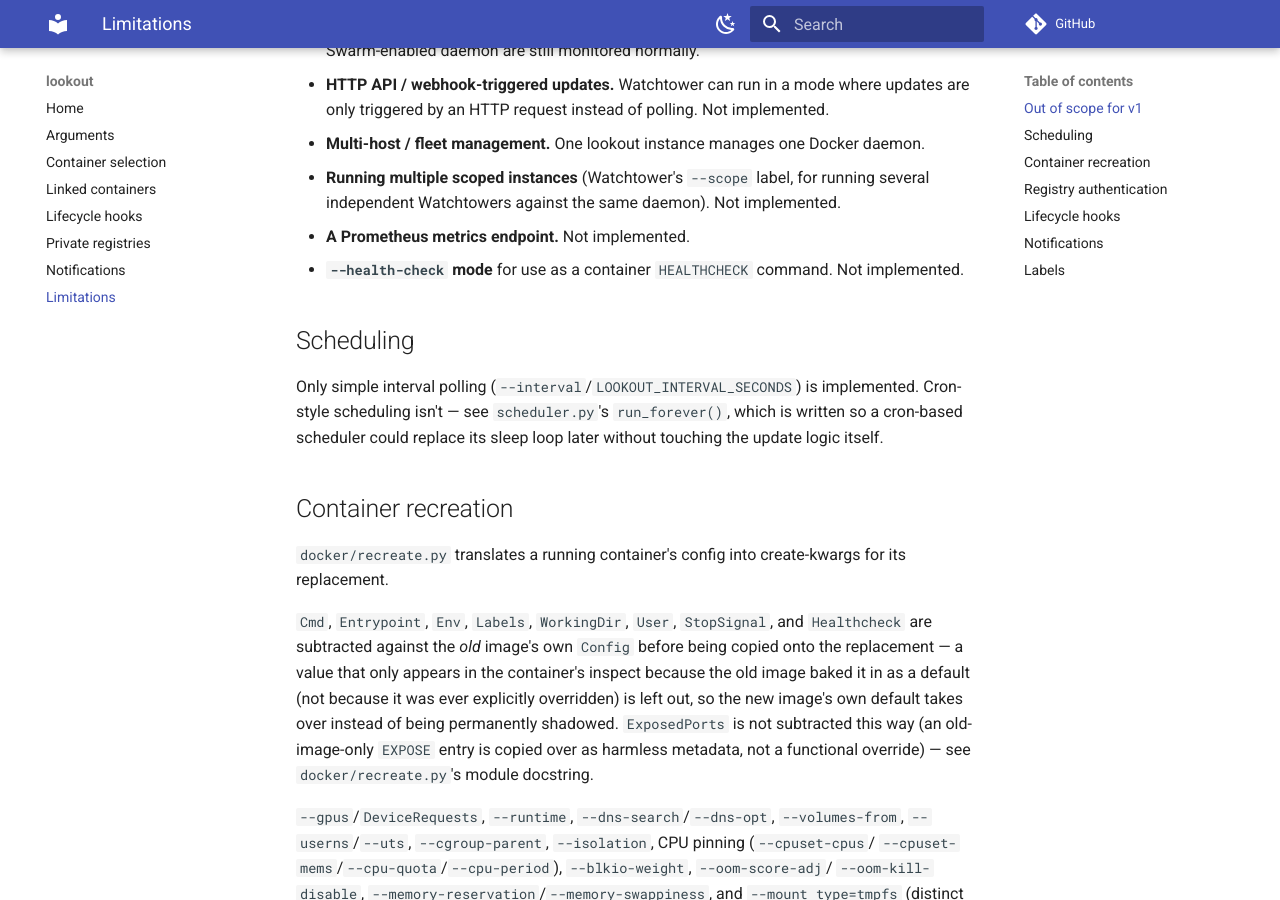
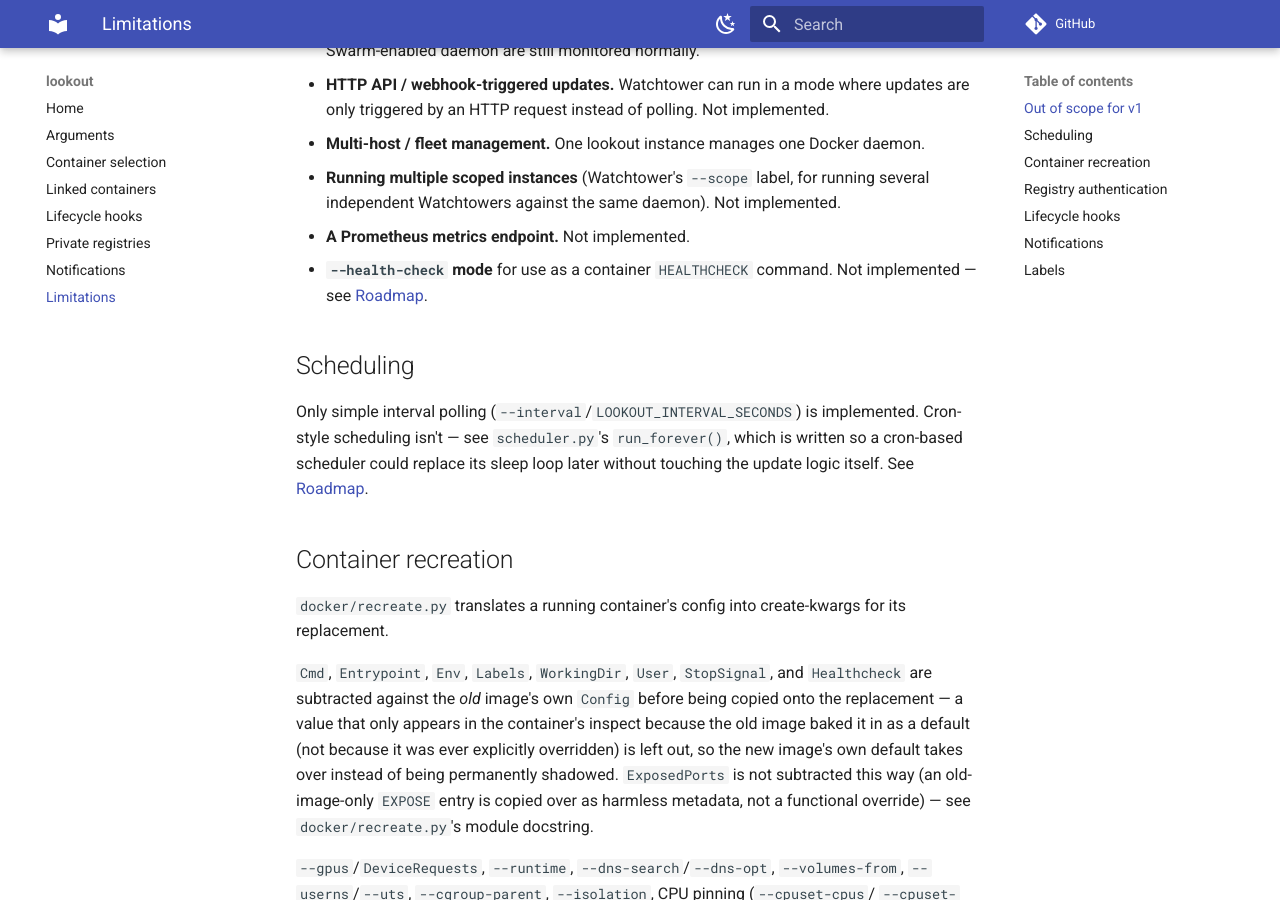
Before and after one commit to garage1118/lookout, an MkDocs documentation site: the page built from docs/limitations.md, in a window 1280 px wide and 900 px high, scrolled down 514 px. Built offline with MkDocs 1.6.1 and Material for MkDocs 9.7.7, drawn with Linux system fonts in a browser that asks for light colours; comment, search, counter and statistics services are not loaded.

Commit message:
Add ROADMAP.md with planned post-v1 features

```diff
--- a/docs/limitations.md
+++ b/docs/limitations.md
@@ -21,13 +21,15 @@
 - **Running multiple scoped instances** (Watchtower's `--scope` label, for running several
   independent Watchtowers against the same daemon). Not implemented.
 - **A Prometheus metrics endpoint.** Not implemented.
-- **`--health-check` mode** for use as a container `HEALTHCHECK` command. Not implemented.
+- **`--health-check` mode** for use as a container `HEALTHCHECK` command. Not implemented — see
+  [Roadmap](../ROADMAP.md).
 
 ## Scheduling
 
 Only simple interval polling (`--interval`/`LOOKOUT_INTERVAL_SECONDS`) is implemented. Cron-style
 scheduling isn't — see `scheduler.py`'s `run_forever()`, which is written so a cron-based scheduler
-could replace its sleep loop later without touching the update logic itself.
+could replace its sleep loop later without touching the update logic itself. See
+[Roadmap](../ROADMAP.md).
 
 ## Container recreation
 
@@ -102,7 +104,8 @@
 ## Registry authentication
 
 Credential helpers (`credHelpers`/`credsStore` in `config.json`) are not supported — see
-[Private registries](private-registries.md). Only the plain `auths` section is read.
+[Private registries](private-registries.md) and [Roadmap](../ROADMAP.md). Only the plain `auths`
+section is read.
 
 The digest lookup's TLS trust is also independent of the Docker daemon's — a self-signed or
 private-CA registry needs its CA trusted inside lookout's own container specifically (`SSL_CERT_FILE`/
```
Also changed, not shown: README.md (+1 -0 lines), ROADMAP.md (added, +27 -0 lines), docs/index.md (+1 -0 lines).
